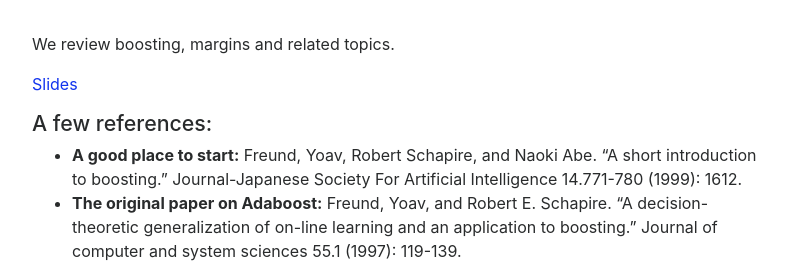
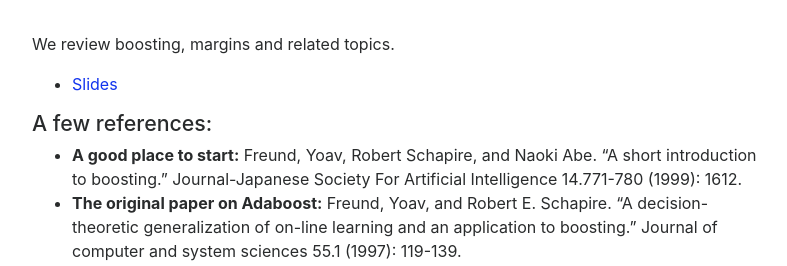
Before and after one commit to ACloninger/capstone-WILDS-project, a Jekyll site: the page built from weeks/06-Boosting.md, in a window 1280 px wide. Shown: the top 266 px of the page, without its empty margins (243-1030 px from the left). Built offline with Jekyll 4.4.1, drawn with Linux system fonts in a browser that asks for light colours; nearby versions of some CDN libraries; our own code applies the rules of GitHub Pages for plain Markdown files.

```diff
--- a/weeks/06-Boosting.md
+++ b/weeks/06-Boosting.md
@@ -1,6 +1,6 @@
 We review boosting, margins and related topics.
 
-[Slides](https://docs.google.com/presentation/d/1O0a_gY1ZBLJInZgXt9bW6V4tXLmgJ66_/edit?usp=share_link&ouid=110910549275477154864&rtpof=true&sd=true)
+* [Slides](https://docs.google.com/presentation/d/1O0a_gY1ZBLJInZgXt9bW6V4tXLmgJ66_/edit?usp=share_link&ouid=110910549275477154864&rtpof=true&sd=true)
 
 ## A few references:
 * **A good place to start:** Freund, Yoav, Robert Schapire, and Naoki Abe. "A short introduction to boosting." Journal-Japanese Society For Artificial Intelligence 14.771-780 (1999): 1612.
```
